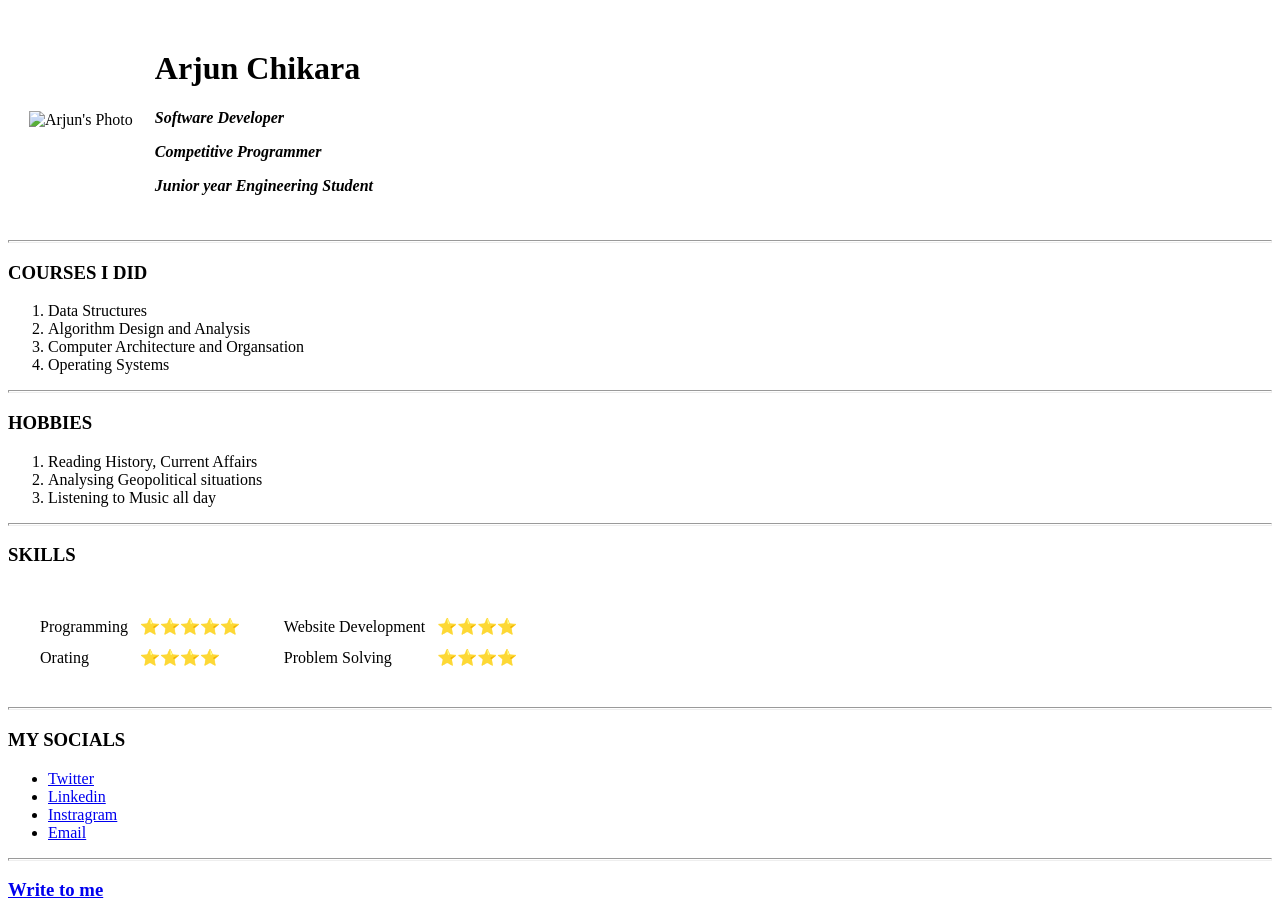
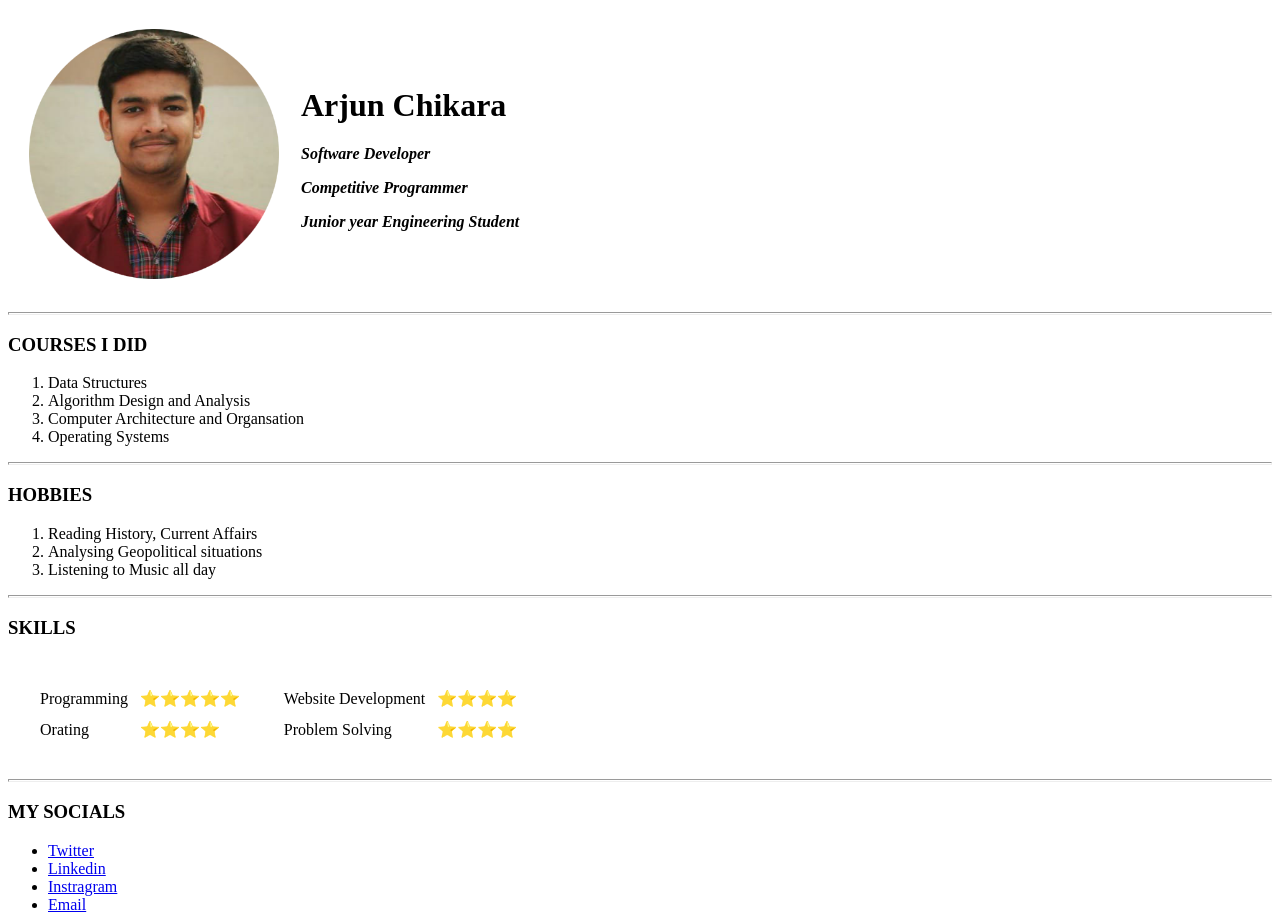
Before and after one commit to chikara1608/firstproject, a plain HTML site: page index.html in a window 1280 px wide. Shown: the top 916 px of the page. Drawn offline with Linux system fonts and the light colour scheme.

Commit message:
Changed Image address

```diff
--- a/index.html
+++ b/index.html
@@ -10,7 +10,7 @@
   <table cellspacing = "20">
     <tr>
       <td>
-        <img src = " Web Arjun.png" alt="Arjun's Photo" width="250">
+        <img src = "Images/Web Arjun.png" alt="Arjun's Photo" width="250">
       </td>
       <td>
         <h1>Arjun Chikara</h1>
```
